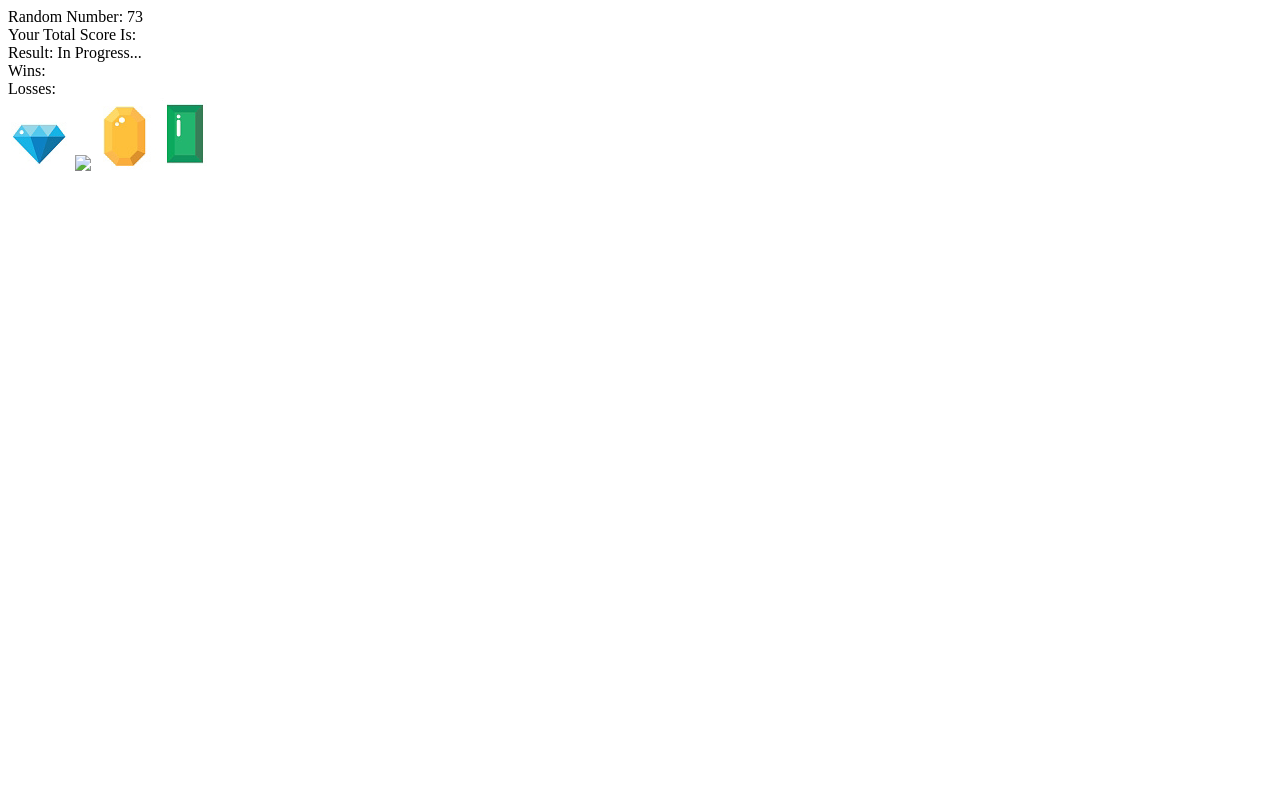
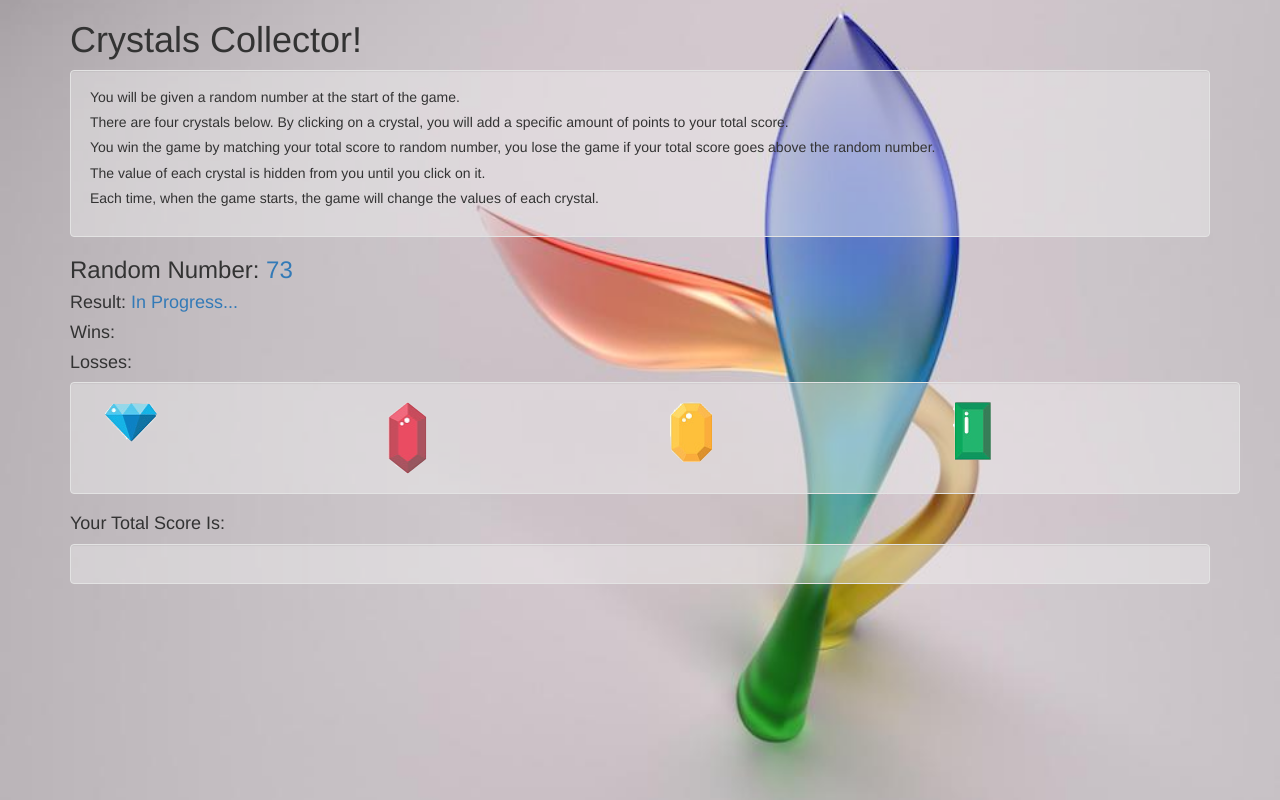
Before and after one commit to robertobrooks/week-4-game, a plain HTML site: page index.html in a window 1280 px wide. Drawn offline with nearby package versions, Linux system fonts and the light colour scheme.

Commit message:
final version for QA

```diff
--- a/assets/css/style.css
+++ b/assets/css/style.css
@@ -0,0 +1,11 @@
+body {
+background: url(../images/cristal.jpg) no-repeat center center fixed;
+-webkit-background-size: cover;
+-moz-background-size: cover;
+-o-background-size: cover;
+background-size: cover;
+}
+
+.well {
+   background-color: rgba(245, 245, 245, 0.4);
+}
--- a/index.html
+++ b/index.html
@@ -3,17 +3,52 @@
   <head>
     <meta charset="utf-8">
     <title>Crystals Collector</title>
+    <!-- Latest compiled and minified CSS -->
+  <link rel="stylesheet" href="https://maxcdn.bootstrapcdn.com/bootstrap/3.3.7/css/bootstrap.min.css" integrity="sha384-BVYiiSIFeK1dGmJRAkycuHAHRg32OmUcww7on3RYdg4Va+PmSTsz/K68vbdEjh4u" crossorigin="anonymous">
+  <link rel="stylesheet" href="./assets/css/style.css">
   </head>
-  <body>
-    <div>Random Number: <a id="random"></a></div>
-    <div>Your Total Score Is: <a id="total"></a></div>
-    <div>Result: <a id="result"></a></div>
-    <div>Wins: <a id="win"></a></div>
-    <div>Losses: <a id="loss"></a></div>
-    <img id="blue" src="./assets/images/blue.png" />
-    <img id="red" src="./assets/images/red.png" />
-    <img id="yellow" src="./assets/images/yellow.png" />
-    <img id="green" src="./assets/images/green.png" />
+  <body class="container responsive">
+    <!-- <div class="panel panel-primary">
+      <div class="panel-heading">
+          <h3 class="panel-title">Crystals Collector</h3>
+      </div>
+      <div class="panel-body">
+        <p>You will be given a random number at the start of the game.</p>
+        <p>There are four crystals below. By clicking on a crystal, you will add a specific amount of points to your total score.</p>
+        <p>You win the game by matching your total score to random number, you lose the game if your total score goes above the random number.</p>
+        <p>The value of each crystal is hidden from you until you click on it.</p>
+        <p>Each time, when the game starts, the game will change the values of each crystal.</p>
+      </div>
+  </div> -->
+    <h1>Crystals Collector!</h1>
+    <div class="h5 well">
+    <p>You will be given a random number at the start of the game.</p>
+    <p>There are four crystals below. By clicking on a crystal, you will add a specific amount of points to your total score.</p>
+    <p>You win the game by matching your total score to random number, you lose the game if your total score goes above the random number.</p>
+    <p>The value of each crystal is hidden from you until you click on it.</p>
+    <p>Each time, when the game starts, the game will change the values of each crystal.</p>
+    </div>
+
+    <div class="h3">Random Number: <a id="random"></a></div>
+    <div class="h4">Result: <a id="result"></a></div>
+    <div class="h4">Wins: <a id="win"></a></div>
+    <div class="h4">Losses: <a id="loss"></a></div>
+    <div class="container well">
+      <div class="col-xs-3 img-fluid">
+        <img id="blue" src="./assets/images/blue_bk.png" />
+      </div>
+      <div class="col-xs-3 img-fluid">
+    <img id="red" src="./assets/images/red_bk.png" />
+      </div>
+      <div class="col-xs-3 img-fluid">
+    <img id="yellow" src="./assets/images/yellow_bk.png" />
+      </div>
+      <div class="col-xs-3 img-fluid">
+    <img class="vcenter" id="green" src="./assets/images/green_bk.png" />
+      </div>
+    </div>
+    <div class="h4">Your Total Score Is:</div>
+    <div class = "well"><a class="h3" id="total"></a></div>
 
   <script   src="https://code.jquery.com/jquery-3.2.1.js"   integrity="sha256-DZAnKJ/6XZ9si04Hgrsxu/8s717jcIzLy3oi35EouyE="   crossorigin="anonymous"></script>
   <script type="text/javascript" src="./assets/javascript/game.js"></script>
```
Also changed, not shown: assets/images/blue_bk.png (added), assets/images/cristal.jpg (added), assets/images/cristales.jpg (added), assets/images/crystal.jpg (added), assets/images/green_bk.png (added), assets/images/red_bk.png (added), assets/images/yellow_bk.png (added), 1 other file.
